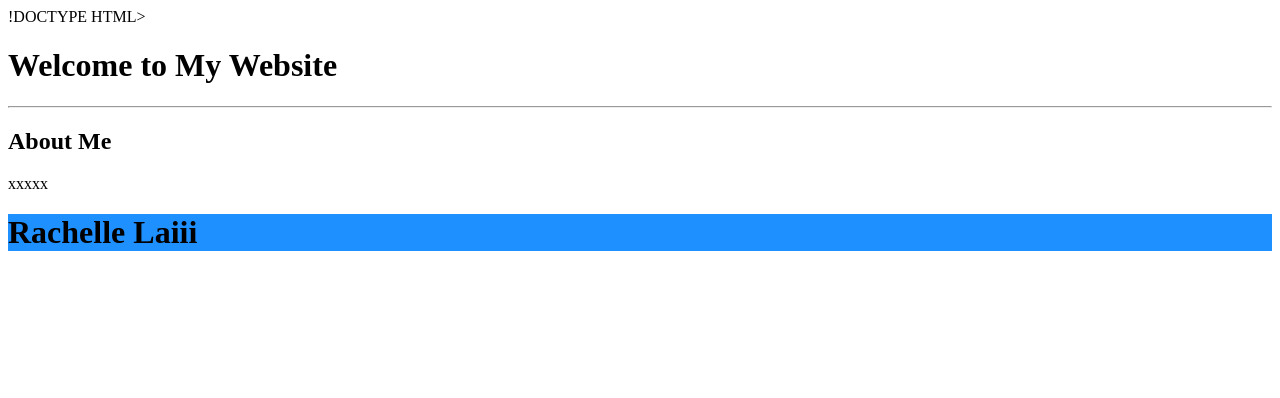
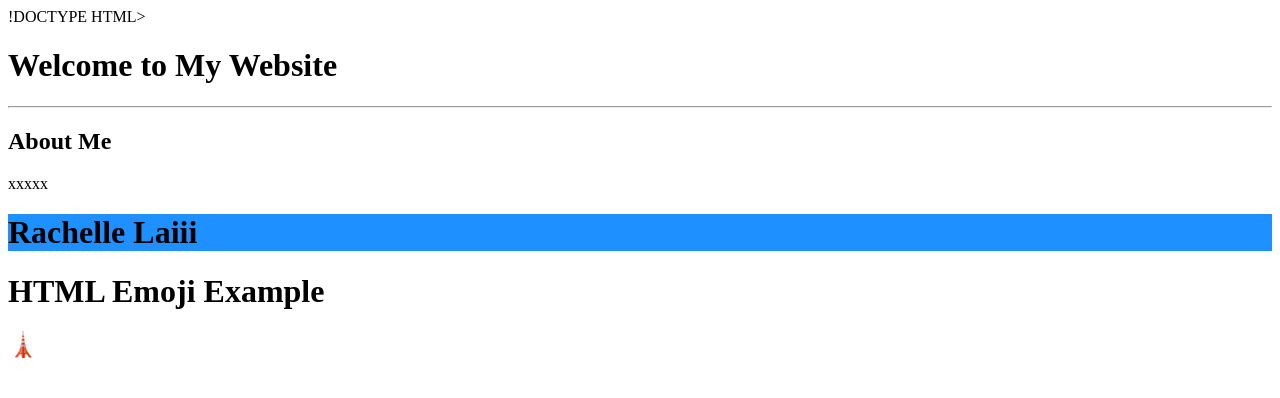
Before and after one commit to racheelychee/racheelychee-github.io, a plain HTML site: page index.html in a window 1280 px wide. Drawn offline with Linux system fonts and the light colour scheme.

Commit message:
Update emoji index.html

```diff
--- a/index.html
+++ b/index.html
@@ -12,3 +12,13 @@
 </body>
 </html>
 <h1 style="background-color:DodgerBlue;">Rachelle Laiii</h1>
+<!DOCTYPE html>
+<html>
+<body>
+
+<h1>HTML Emoji Example</h1>
+
+<h2>&#128508;</h2>
+
+</body>
+</html>
```
